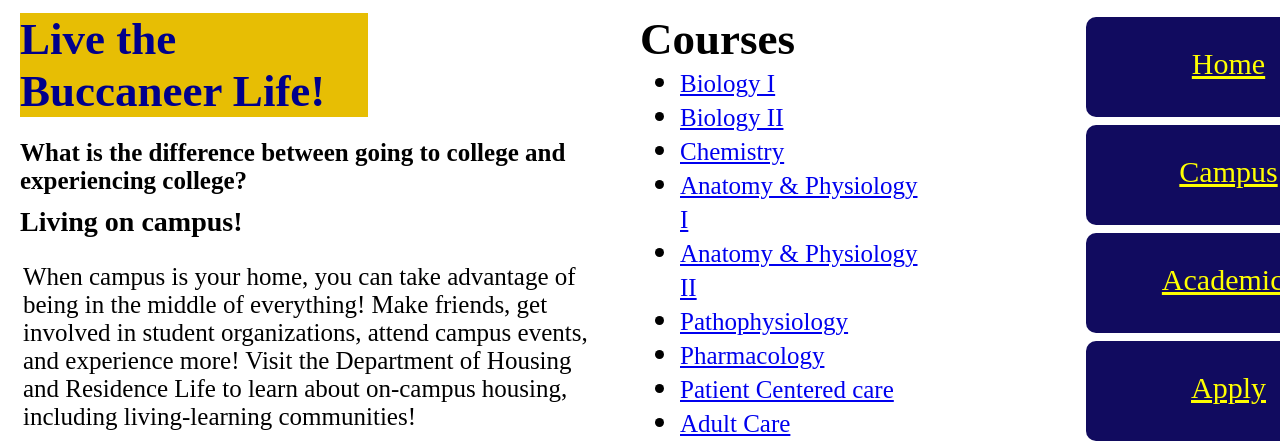
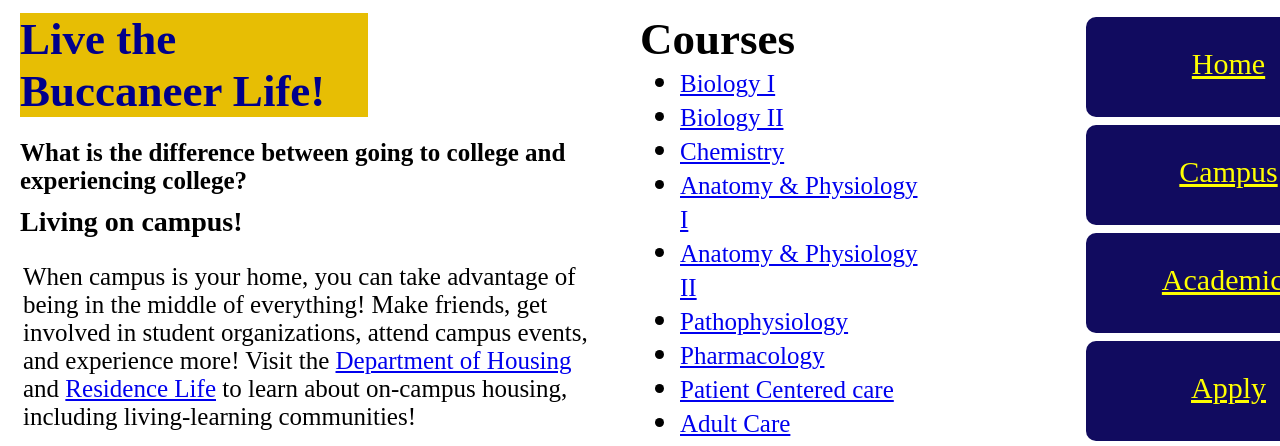
Before and after one commit to JennMahaffey/College_page, a plain HTML site: page college_of_abcs.html in a window 1280 px wide. Shown: the part 332-778 px from the top of the page. Drawn offline with nearby package versions, Linux system fonts and the light colour scheme; a web font is replaced by a local one.

Commit message:
This is it!

```diff
--- a/college_of_abcs.html
+++ b/college_of_abcs.html
@@ -31,7 +31,7 @@
 
               <br> <br>
               <h4>When campus is your home, you can take advantage of being in the middle of everything! Make friends, get involved in student organizations, attend campus events, and experience more!
-                  Visit the Department of Housing and Residence Life to learn about on-campus housing, including living-learning communities!
+                  Visit the <a href="https://www.etsu.edu/students/housing/">Department of Housing</a> and <a href="https://etsuur.app.box.com/s/jqc2uai6v2gzag97yr30nb7bnkprluyq">Residence Life</a> to learn about on-campus housing, including living-learning communities!
               </h4>
               <br><br>
               <img id="filler" src="https://www.etsu.edu/admissions/pictures/_cards/_fullwidth_1up_1200x630px/open-house-on-etsu-campus_fall.jpg">
```
